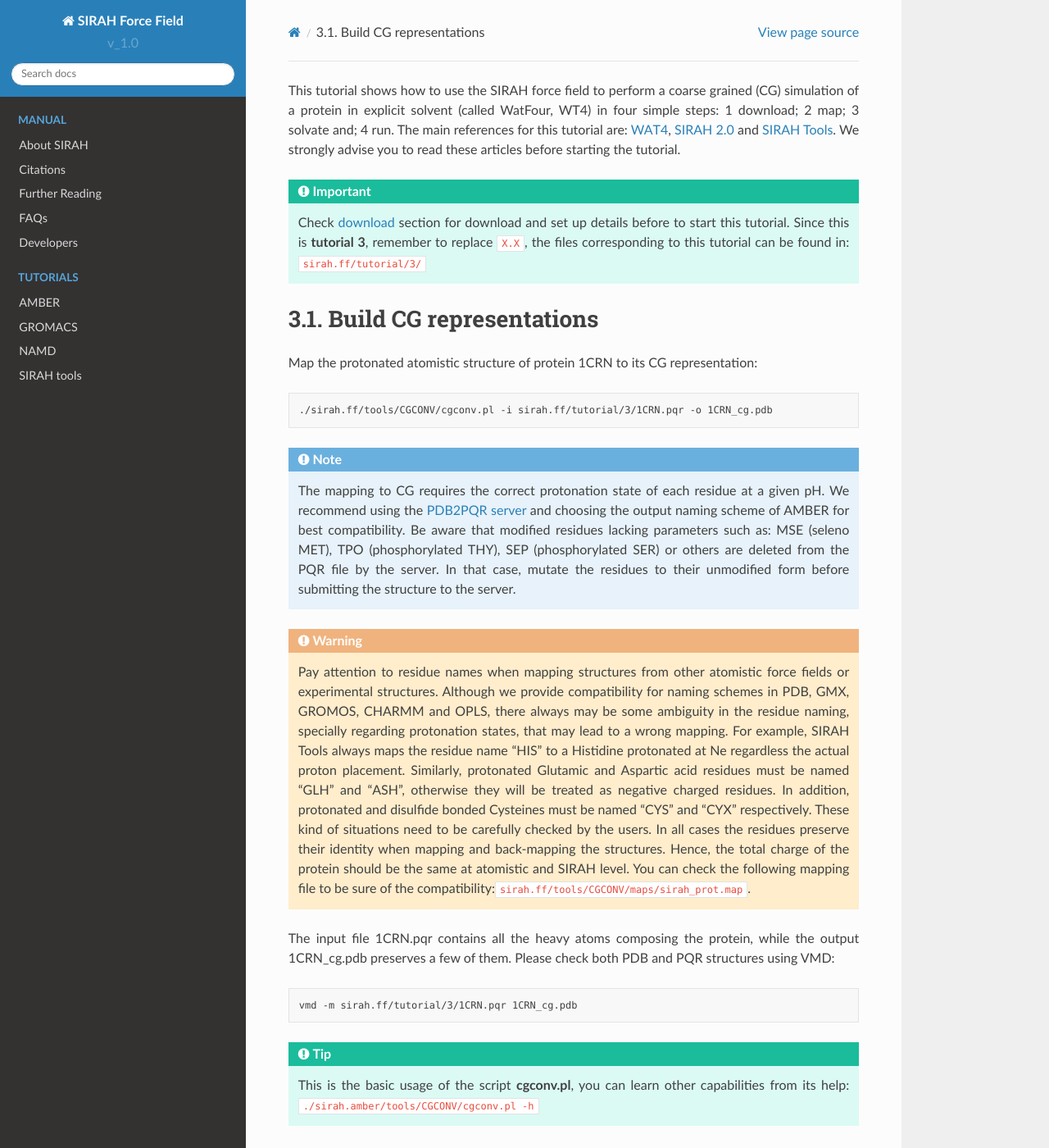
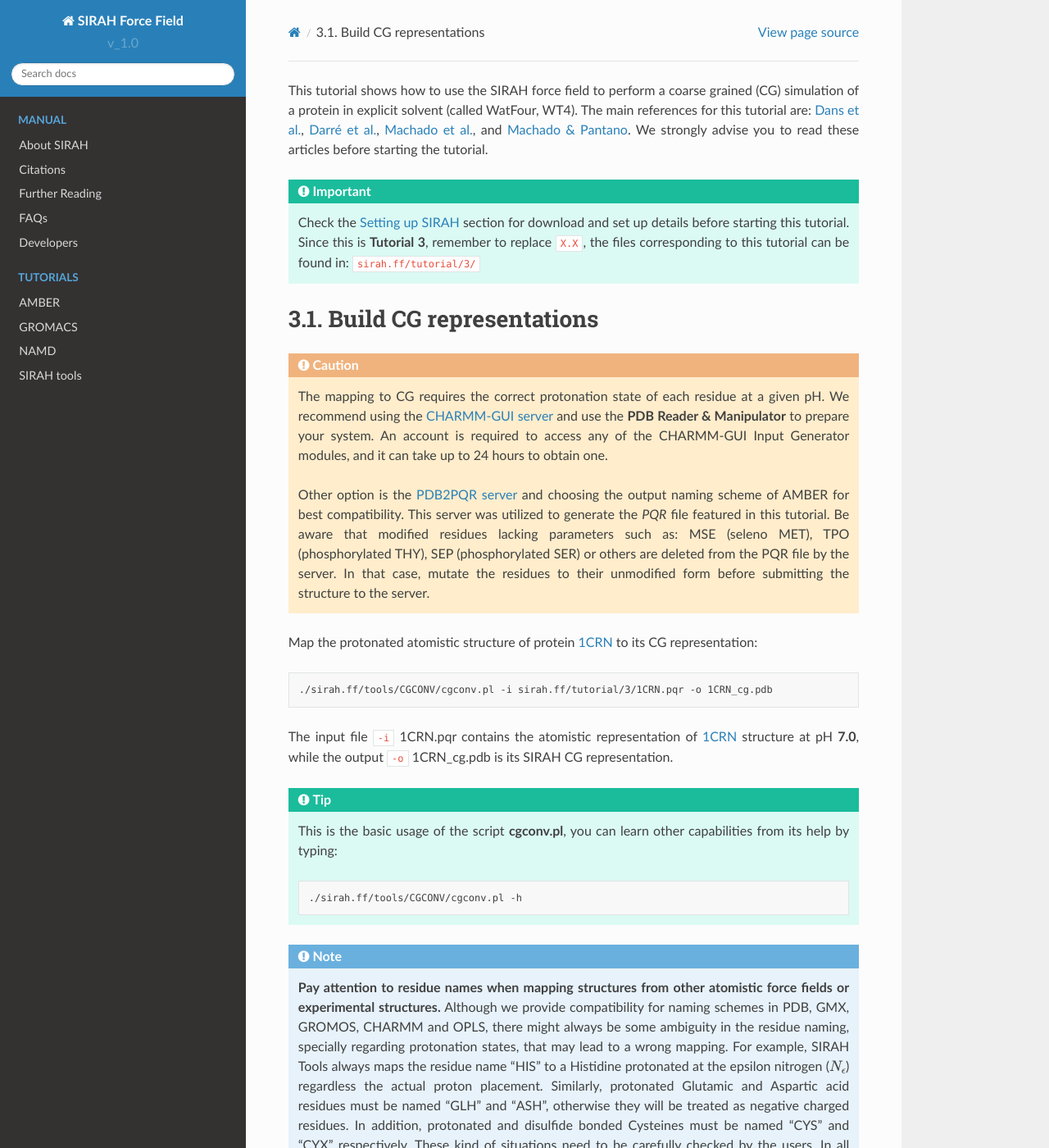
Before and after one commit to SIRAHFF/documentation, a Sphinx documentation site: the page built from docs/source/GROMACS/Tutorial-3.rst, in a window 1280 px wide and 1400 px high. Shown: the whole window at 82% size. Built offline with Sphinx 7.4.7 and the Read the Docs theme 2.0.0, drawn with Linux system fonts in a browser that asks for light colours; some of the changed text lies outside the part shown.

Commit message:
Rev_Gromacs_1.2.3

```diff
--- a/docs/source/GROMACS/Tutorial-3.rst
+++ b/docs/source/GROMACS/Tutorial-3.rst
@@ -1,55 +1,45 @@
 This tutorial shows how to use the SIRAH force field to perform a coarse grained (CG) simulation of a
-protein in explicit solvent (called WatFour, WT4) in four simple steps: 1 download; 2 map; 3 solvate
-and; 4 run. The main references for this tutorial are:  `WAT4 <https://pubs.acs.org/doi/abs/10.1021/ct100379f>`_, `SIRAH 2.0 <https://doi.org/10.1021/acs.jctc.9b00006>`_ and `SIRAH Tools <https://academic.oup.com/bioinformatics/article/32/10/1568/1743152>`_. We strongly advise you to read these articles before starting the tutorial.
+protein in explicit solvent (called WatFour, WT4). The main references for this tutorial are:  `Dans et al. <https://pubs.acs.org/doi/abs/10.1021/ct900653p>`__, `Darré et al. <https://pubs.acs.org/doi/abs/10.1021/ct100379f>`_, `Machado et al. <https://doi.org/10.1021/acs.jctc.9b00006>`__,  and `Machado & Pantano <https://academic.oup.com/bioinformatics/article/32/10/1568/1743152>`_. We strongly advise you to read these articles before starting the tutorial.
 
 .. important::
 
-    Check :ref:`download <download gromacs>` section for download and set up details before to start this tutorial.
-    Since this is **tutorial 3**, remember to replace ``X.X``, the files corresponding to this tutorial can be found in: ``sirah.ff/tutorial/3/``
+    Check the :ref:`Setting up SIRAH <download gromacs>` section for download and set up details before starting this tutorial.
+    Since this is **Tutorial 3**, remember to replace ``X.X``, the files corresponding to this tutorial can be found in: ``sirah.ff/tutorial/3/``
 
 3.1. Build CG representations
 ______________________________
 
-Map the protonated atomistic structure of protein 1CRN to its CG representation:
+.. caution::
+
+	The mapping to CG requires the correct protonation state of each residue at a given pH. We recommend using the `CHARMM-GUI server <https://www.charmm-gui.org/>`_ and use the **PDB Reader & Manipulator** to prepare your system. An account is required to access any of the CHARMM-GUI Input Generator modules, and it can take up to 24 hours to obtain one.
+
+	Other option is the `PDB2PQR server <https://server.poissonboltzmann.org/pdb2pqr>`_ and choosing the output naming scheme of AMBER for best compatibility. This server was utilized to generate the *PQR* file featured in this tutorial. Be aware that modified residues lacking parameters such as: MSE (seleno MET), TPO (phosphorylated THY), SEP (phosphorylated SER) or others are deleted from the PQR file by the server. In that case, mutate the residues to their unmodified form before submitting the structure to the server.
+
+Map the protonated atomistic structure of protein `1CRN <https://www.rcsb.org/structure/1CRN>`_ to its CG representation:
 
 .. code-block:: bash
 
 	./sirah.ff/tools/CGCONV/cgconv.pl -i sirah.ff/tutorial/3/1CRN.pqr -o 1CRN_cg.pdb
 
+The input file ``-i`` 1CRN.pqr contains the atomistic representation of `1CRN <https://www.rcsb.org/structure/1CRN>`_ structure at pH **7.0**, while the output ``-o`` 1CRN_cg.pdb is its SIRAH CG representation.
+
+.. tip::
+
+	This is the basic usage of the script **cgconv.pl**, you can learn other capabilities from its help by typing:
+
+	.. code-block:: bash
+
+		./sirah.ff/tools/CGCONV/cgconv.pl -h
+
 .. note::
 
-	The mapping to CG requires the correct protonation state of each residue at a given pH. We
-	recommend using the `PDB2PQR server <https://server.poissonboltzmann.org/pdb2pqr>`_ and choosing the output
-	naming scheme of AMBER for best compatibility. Be aware that modified residues lacking parameters
-	such as: MSE (seleno MET), TPO (phosphorylated THY), SEP (phosphorylated SER) or others are
-	deleted from the PQR file by the server. In that case, mutate the residues to their unmodified form
-	before submitting the structure to the server.
+	**Pay attention to residue names when mapping structures from other atomistic force fields or experimental structures.** Although we provide compatibility for naming schemes in PDB, GMX, GROMOS, CHARMM and OPLS, there might always be some ambiguity in the residue naming, specially regarding protonation states, that may lead to a wrong mapping. For example, SIRAH Tools always maps the residue name “HIS” to a Histidine protonated at the epsilon nitrogen (:math:`N_{\epsilon}`) regardless the actual proton placement. Similarly, protonated Glutamic and Aspartic acid residues must be named “GLH” and “ASH”, otherwise they will be treated as negative charged residues. In addition, protonated and disulfide bonded Cysteines must be named “CYS” and “CYX” respectively. These kind of situations need to be carefully checked by the users. In all cases the residues preserve their identity when mapping and back-mapping the structures. Hence, the total charge of the protein should be the same at atomistic and SIRAH levels. You can check the following mapping file to be sure of the compatibility: ``sirah.ff/tools/CGCONV/maps/sirah_prot.map``.
 
-.. warning::
-
-	Pay attention to residue names when mapping structures from other atomistic force fields or
-	experimental structures. Although we provide compatibility for naming schemes in PDB, GMX,
-	GROMOS, CHARMM and OPLS, there always may be some ambiguity in the residue naming,
-	specially regarding protonation states, that may lead to a wrong mapping. For example, SIRAH Tools
-	always maps the residue name “HIS” to a Histidine protonated at Ne regardless the actual proton
-	placement. Similarly, protonated Glutamic and Aspartic acid residues must be named “GLH” and
-	“ASH”, otherwise they will be treated as negative charged residues. In addition, protonated and
-	disulfide bonded Cysteines must be named “CYS” and “CYX” respectively. These kind of situations
-	need to be carefully checked by the users. In all cases the residues preserve their identity when
-	mapping and back-mapping the structures. Hence, the total charge of the protein should be the same
-	at atomistic and SIRAH level. You can check the following mapping file to be sure of the compatibility:``sirah.ff/tools/CGCONV/maps/sirah_prot.map``.
-
-The input file 1CRN.pqr contains all the heavy atoms composing the protein, while the output
-1CRN_cg.pdb preserves a few of them. Please check both PDB and PQR structures using VMD:
+Please check both PDB and PQR structures using VMD:
 
 .. code-block:: bash
 
 	vmd -m sirah.ff/tutorial/3/1CRN.pqr 1CRN_cg.pdb
-
-.. tip::
-
-    This is the basic usage of the script **cgconv.pl**, you can learn other capabilities from its help:
-    ``./sirah.amber/tools/CGCONV/cgconv.pl -h``
 
 From now on it is just normal GROMACS stuff!
 
@@ -67,16 +57,19 @@
 
 	gmx pdb2gmx -f 1CRN_cg.pdb -o 1CRN_cg.gro
 
-When prompted, choose **SIRAH force field** and then **SIRAH solvent models**.
+When prompted, choose *SIRAH force field* and then *SIRAH solvent models*.
 
 .. note::
 
-	By default charged terminal are used but it is possible to set them neutral with option ``-ter``
+	By default charged terminal are used, but it is possible to set them neutral with option ``-ter``.
+
+.. note::
+
+	Warning messages about long, triangular or square bonds are fine and expected due to the CG topology of some residues.
 
 .. caution::
 
-	Getting warning messages of long bonds is fine and expected due to the CG nature of the
-	residue topologies. However missing atom messages are errors which probably trace back to the
+	However, missing atom messages are errors which probably trace back to the
 	mapping step. In that case, check your atomistic and mapped structures and do not carry on the
 	simulation until the problem is solved.
 
@@ -97,9 +90,9 @@
 
 .. note::
 
-	In GROMACS in versions earlier than 5.x the command  *gmx solvate* was named to *genbox*.
+	In GROMACS versions prior to 5.x, the command *gmx solvate* was called *genbox*.
 
-Edit the [ molecules ] section in topol.top to include the number of added WT4 molecules:
+Edit the [ molecules ] section in ``topol.top`` to include the number of added WT4 molecules:
 
 .. list-table::
    :align: center
@@ -109,14 +102,14 @@
    * - Topology before editing
      - Topology after editing
    * - | [ molecules ]
-       | ; Compound #mols
-       | Protein_chain_A 1
+       | ; Compound        #mols
+       | Protein_chain_A     1
        |
 
      - | [ molecules ]
-       | ; Compound #mols
-       | Protein_chain_A 1
-       | WT4 756
+       | ; Compound        #mols
+       | Protein_chain_A     1
+       | WT4               756
 
 .. hint::
 
@@ -150,9 +143,9 @@
 
 .. note::
 
-	In GROMACS in versions earlier than 5.x the command *gmx select* was named *g_select*.
+	In GROMACS versions prior to 5.x, the command *gmx select* was called *g_select*.
 
-Edit the [ molecules ] section in topol.top to include the correct number of WT4 molecules:
+Edit the [ molecules ] section in ``topol.top`` to include the correct number of WT4 molecules:
 
 .. code-block:: bash
 
@@ -189,7 +180,10 @@
 .. note::
 
 	This is the basic usage of the script ``g_top2psf.pl``, you can learn other capabilities from its help:
-	``./sirah.ff/tools/g_top2psf.pl -h``
+
+	.. code-block:: bash
+
+		./sirah.ff/tools/g_top2psf.pl -h
 
 
 Use VMD to check how the CG system looks like:
@@ -200,9 +194,8 @@
 
 .. note::
 
-	VMD assigns default radius to unknown atom types, the script sirah_vmdtk.tcl sets the right
-	ones. It also provides a kit of useful selection macros, coloring methods and a backmapping utility.
-	Use the command sirah_help in the Tcl/Tk console of VMD to access the manual pages.
+	VMD assigns default radius to unknown atom types, the script ``sirah_vmdtk.tcl`` sets the right ones, according to the CG representation. It also provides a kit of useful selection macros, coloring methods and backmapping utilities.
+	Use the command ``sirah_help`` in the Tcl/Tk console of VMD to access the manual pages. To learn about SIRAH Tools' capabilities, you can also go to the :ref:`SIRAH Tools tutorial <SIRAH tools>`.
 
 Create an index file including a group for the backbone GN and GO beads:
 
@@ -212,9 +205,9 @@
 
 .. note::
 
-	WT4 and CG ions (NaW, ClW) are automatically set to the group **SIRAH-Solvent**.
+	WT4 and CG ions (NaW, ClW) are automatically set to the group *SIRAH-Solvent*.
 
-Generate restraint files for the backbone GN and GO beads:
+Generate restraint files for the backbone *GN* and *GO* beads:
 
 .. code-block:: bash
 
@@ -224,11 +217,11 @@
 
 	gmx genrestr -f 1CRN_cg.gro -n 1CRN_cg_ion.ndx -o bkbres_soft.itp -fc 100 100 100
 
-When prompted, choose the group **GN_GO**
+When prompted, choose the group *GN_GO*
 
-Add restraints to topol.top
+Add restraints to ``topol.top``
 
-.. list-table:: restraints to topol.top
+.. list-table::
    :align: center
    :widths: 50 50
    :header-rows: 1
@@ -239,10 +232,12 @@
        | #ifdef POSRES
        | #include "posre.itp"
        | #endif
+
        |
        |
        |
        |
+
        |
        |
        |
@@ -255,12 +250,12 @@
        | #endif
 
        | ; Backbone restraints
-	   | #ifdef GN_GO
+       | #ifdef GN_GO
        | #include "bkbres.itp"
        | #endif
 
        | ; Backbone soft restrains
-	   | #ifdef GN_GO_SOFT
+       | #ifdef GN_GO_SOFT
        | #include "bkbres_soft.itp"
        | #endif
 
@@ -281,52 +276,52 @@
 
 	mkdir -p run; cd run
 
-**Energy Minimization of side chains by restraining the backbone:**
+**Energy Minimization of side chains by restraining the backbone**:
 
 .. code-block:: bash
 
-	gmx grompp -f ../sirah.ff/tutorial/3/CPU/em1_CGPROT.mdp -p ../topol.top -po em1.mdp -n ../1CRN_cg_ion.ndx -c ../1CRN_cg_ion.gro -r ../1CRN_cg_ion.gro -o 1CRN_cg_em1.tpr
+	gmx grompp -f ../sirah.ff/tutorial/3/GPU/em1_CGPROT.mdp -p ../topol.top -po em1.mdp -n ../1CRN_cg_ion.ndx -c ../1CRN_cg_ion.gro -r ../1CRN_cg_ion.gro -o 1CRN_cg_em1.tpr
 
 .. code-block:: bash
 
 	gmx mdrun -deffnm 1CRN_cg_em1 &> EM1.log &
 
 
-**Energy Minimization of whole system:**
+**Energy Minimization of whole system**:
 
 .. code-block:: bash
 
-	gmx grompp -f ../sirah.ff/tutorial/3/CPU/em2_CGPROT.mdp -p ../topol.top -po em2.mdp -n ../1CRN_cg_ion.ndx -c 1CRN_cg_em1.gro -o 1CRN_cg_em2.tpr
+	gmx grompp -f ../sirah.ff/tutorial/3/GPU/em2_CGPROT.mdp -p ../topol.top -po em2.mdp -n ../1CRN_cg_ion.ndx -c 1CRN_cg_em1.gro -o 1CRN_cg_em2.tpr
 
 .. code-block:: bash
 
 	gmx mdrun -deffnm 1CRN_cg_em2 &> EM2.log &
 
-**Solvent equilibration:**
+**Solvent equilibration**:
 
 .. code-block:: bash
 
-	gmx grompp -f ../sirah.ff/tutorial/3/CPU/eq1_CGPROT.mdp -p ../topol.top -po eq1.mdp -n ./1CRN_cg_ion.ndx -c 1CRN_cg_em2.gro -r 1CRN_cg_em2.gro -o 1CRN_cg_eq1.tpr
+	gmx grompp -f ../sirah.ff/tutorial/3/GPU/eq1_CGPROT.mdp -p ../topol.top -po eq1.mdp -n ./1CRN_cg_ion.ndx -c 1CRN_cg_em2.gro -r 1CRN_cg_em2.gro -o 1CRN_cg_eq1.tpr
 
 .. code-block:: bash
 
 	gmx mdrun -deffnm 1CRN_cg_eq1 &> EQ1.log &
 
-**Soft equilibration to improve side chain solvation:**
+**Soft equilibration to improve side chain solvation**:
 
 .. code-block:: bash
 
-	gmx grompp -f ../sirah.ff/tutorial/3/CPU/eq2_CGPROT.mdp -p ../topol.top -po eq2.mdp -n ../1CRN_cg_ion.ndx -c 1CRN_cg_eq1.gro -r 1CRN_cg_eq1.gro -o 1CRN_cg_eq2.tpr
+	gmx grompp -f ../sirah.ff/tutorial/3/GPU/eq2_CGPROT.mdp -p ../topol.top -po eq2.mdp -n ../1CRN_cg_ion.ndx -c 1CRN_cg_eq1.gro -r 1CRN_cg_eq1.gro -o 1CRN_cg_eq2.tpr
 
 .. code-block:: bash
 
 	gmx mdrun -deffnm 1CRN_cg_eq2 &> EQ2.log &
 
-**Production** (1 :math:`\mu s`):
+**Production (1000 ns)**:
 
 .. code-block:: bash
 
-	gmx grompp -f ../sirah.ff/tutorial/3/CPU/md_CGPROT.mdp -p ../topol.top -po md.mdp -n ../1CRN_cg_ion.ndx -c 1CRN_cg_eq2.gro -o 1CRN_cg_md.tpr
+	gmx grompp -f ../sirah.ff/tutorial/3/GPU/md_CGPROT.mdp -p ../topol.top -po md.mdp -n ../1CRN_cg_ion.ndx -c 1CRN_cg_eq2.gro -o 1CRN_cg_md.tpr
 
 .. code-block:: bash
 
@@ -334,20 +329,20 @@
 
 .. note::
 
-	GPU flags were set for GROMACS 4.6.7, different versions may complain about some specifications.
+	GPU flags have been set for GROMACS 4.6.7; however, different versions may object to certain specifications.
 
 3.5. Visualizing the simulation
 ________________________________
 
 That’s it! Now you can analyze the trajectory.
 
-Process the output trajectory at folder run/ to account for the Periodic Boundary Conditions (PBC):
+Process the output trajectory at folder ``run/`` to account for the Periodic Boundary Conditions (PBC):
 
 .. code-block:: bash
 
 	gmx trjconv -s 1CRN_cg_em1.tpr -f 1CRN_cg_md.xtc -o 1CRN_cg_md_pbc.xtc -n ../1CRN_cg_ion.ndx -ur compact -center -pbc mol
 
-When prompted, choose **Protein** for centering and **System** for output.
+When prompted, choose *Protein* for centering and *System* for output.
 
 Now you can check the simulation using VMD:
 
@@ -355,11 +350,15 @@
 
 	vmd ../1CRN_cg_ion.psf ../1CRN_cg_ion.gro 1CRN_cg_md_pbc.xtc -e ../sirah.ff/tools/sirah_vmdtk.tcl
 
+.. note::
+
+    The file ``sirah_vmdtk.tcl`` is a Tcl script that is part of SIRAH Tools and contains the macros to properly visualize the coarse-grained structures in VMD. Use the command ``sirah-help`` in the Tcl/Tk console of VMD to access the manual pages. To learn about SIRAH Tools' capabilities, you can also go to the :ref:`SIRAH Tools tutorial <SIRAH tools>`.
+
 
 3.6. Calculate the solvent accessible surface (SAS)
 ____________________________________________________
 
-Create the following symbolic link in the folder run/:
+Create the following symbolic link in the folder ``run/``:
 
 .. code-block:: bash
 
@@ -371,60 +370,61 @@
 
 	g_sas -s 1CRN_cg_md.tpr -f 1CRN_cg_md_pbc.xtc -n ../1CRN_cg_ion.ndx -qmax 0 -probe 0.21 -o area.xvg
 
-When prompted, choose **Protein** as both the group for calculation and the output.
+When prompted, choose *Protein* as both the group for calculation and the output.
 
 .. note::
 
 	The solvent probe radius corresponds to a WT4 bead while a charge of 0e refers to any
-	hydrophobic bead. The file vdwradii.dat must be placed at the same folder where *gmx sasa* is executed to 	assure that the correct van der Waals radii of SIRAH beads are used in the calculation.
+	hydrophobic bead. The file ``vdwradii.dat`` must be placed at the same folder where *gmx sasa* is executed to assure that the correct van der Waals radii of SIRAH beads are used in the calculation.
 
 .. important::
 
-	g_sas is deprecated, the tool no longer automatically divides the surface into hydrophobic and hydrophilic areas, and there is no -f_index option. The same effects can be obtained by defining suitable selections for -output. If you want output that contains the same numbers as with the old tool for a calculation group A and output group B, you can use `[1] <https://manual.gromacs.org/current/user-guide/cmdline.html>`_. ::
+	*g_sas* is deprecated, the tool no longer automatically divides the surface into hydrophobic and hydrophilic areas, and there is no ``-f_index`` option. The same effects can be obtained by defining suitable selections for ``-output``. If you want output that contains the same numbers as with the old tool for a calculation group A and output group B, you can use `[1] <https://manual.gromacs.org/current/user-guide/cmdline.html>`_. ::
 
 	 gmx sasa -surface 'group "A"' -output '"Hydrophobic" group "A" and charge {-0.2 to 0.2}; "Hydrophilic" group "B" and not charge {-0.2 to 0.2}; "Total" group "B"'
 
 
-You can use Grace to plot the results::
+Use Grace to plot the results::
 
 	xmgrace -nxy area.xvg
 
-3.7. Visualize the secondary structure
-________________________________________
+..
+	3.7. Visualize the secondary structure
+	________________________________________
 
 
-Load the processed trajectory in VMD::
+	Load the processed trajectory in VMD::
 
 	vmd ../1CRN_cg_ion.psf ../1CRN_cg_ion.gro 1CRN_cg_md_pbc.xtc -e ../sirah.ff/tools/sirah_vmdtk.tcl
 
-.. note::
+	.. note::
 
-    The file ``sirah_vmdtk.tcl`` is a Tcl script that is part of SIRAH Tools and contains the macros to properly visualize the coarse-grained structures in VMD. Use the command ``sirah-help`` in the Tcl/Tk console of VMD to access the manual pages.
+   The file ``sirah_vmdtk.tcl`` is a Tcl script that is part of SIRAH Tools and contains the macros to properly visualize the coarse-grained structures in VMD. Use the command ``sirah-help`` in the Tcl/Tk console of VMD to access the manual pages. To learn about SIRAH Tools' capabilities, you can also go to the :ref:`SIRAH Tools tutorial <SIRAH tools>`.
 
-At the **Tk/Tcl console** run the command ``sirah_ss`` to get the secondary structure of the CG protein.
+	At the *Tk/Tcl console* run the command ``sirah_ss`` to get the secondary structure of the CG protein.
 
-.. note::
+	.. note::
 
 	After assigning the secondary structure it is possible to represent a-helices with Bendix in VMD
 	1.9.2 or upper by setting the backbone particle name to GC (do not check the CG box).
 
-To analyze the output files from sirah_ss, go back at the shell command line and execute::
+	To analyze the output files from ``sirah_ss``, go back at the shell command line and execute::
 
 	xmgrace -nxy ss_by_frame.xvg
 
-.. code-block:: bash
+	.. code-block:: bash
 
 	xmgrace -nxy ss_by_res.xvg
 
-The file ss.mtx can be processed to visualize the time evolution of the secondary structure by residue::
+	The file ss.mtx can be processed to visualize the time evolution of the secondary structure by residue::
 
 	../sirah.ff/tools/ssmtx2png.R --mtx=ss.mtx
 
-.. code-block:: bash
+	.. code-block:: bash
 
 	display ssmtx.png
 
-.. hint::
+	.. hint::
 
 	The usage of ssmtx2png.R can be accessed through::
 
```
Also changed, not shown: other parts of docs/source/GROMACS/Tutorial-3.rst (+4 -6 lines), docs/source/GROMACS/Tutorial-1.rst (+62 -40 lines), docs/source/GROMACS/Tutorial-2.rst (+56 -37 lines), docs/source/GROMACS/installation-G.rst (+6 -6 lines).
